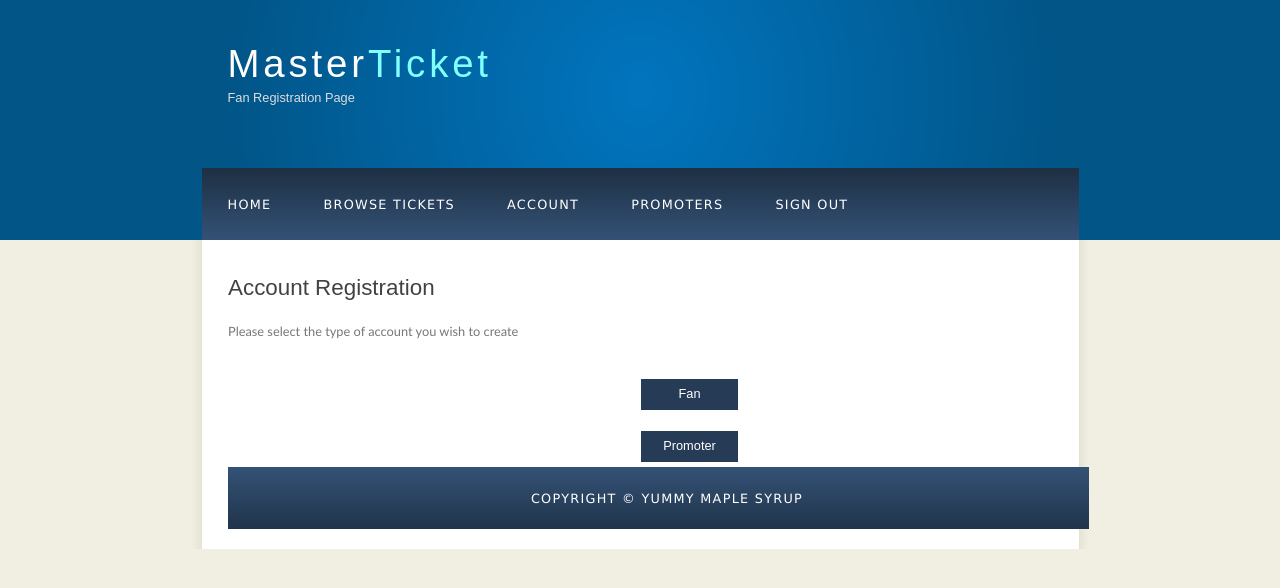
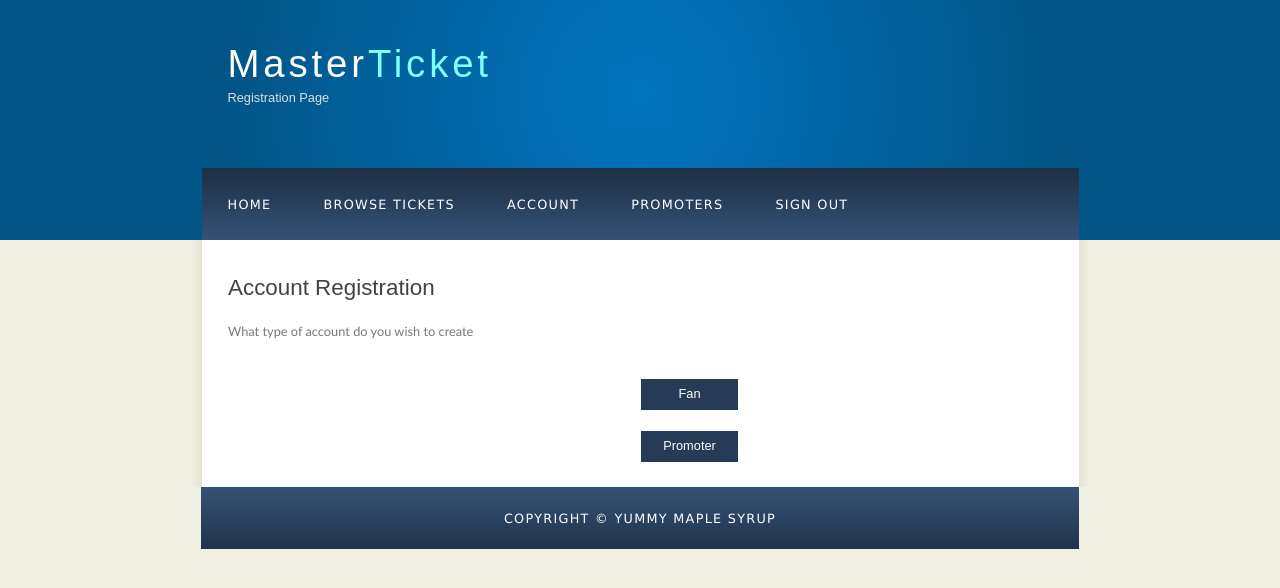
Before and after one commit to jamescote/CPSC471Website, a PHP site: page /newUser.php in a window 1280 px wide. Shown: the top 588 px of the page. Run offline with PHP 8.4, Linux system fonts and the light colour scheme; the visitor is signed in with stand-in values (Sample User, id 1).

Commit message:
fixed gui bug

```diff
--- a/newUser.php
+++ b/newUser.php
@@ -26,27 +26,25 @@
           <!-- class="logo_colour", allows you to change the colour of the text -->
           <h1><a href="index.php">Master<span class="logo_colour">Ticket</span></a></h1>
 		  <!-- Make sure you put the proper page name here -->
-          <h2>Fan Registration Page</h2>
+          <h2>Registration Page</h2>
         </div>
       </div>
       <?php include 'menu.php'; ?>
     </div>
-    <div id="content_header"></div>
     <div id="site_content">
-      <div id="content2">
+      <div id="contents">
         <!-- insert the page content here -->
         <h1>Account Registration</h1>
-        <p>Please select the type of account you wish to create</p>
+        <p>What type of account do you wish to create</p>
 
         <form action="fanRegistration.php" method="post">
           <div class="form_settings">
+            <p style="padding-top: 0px"><span>&nbsp;</span><input class="submit" type="submit" name="contact_submitted" value="Fan" /></p>
+          </div>
+        </form>
 
-            <p style="padding-top: 0px"><span>&nbsp;</span><input class="submit" type="submit" name="contact_submitted" value="Fan" /></p>
+        <form action="promoterRegistration.php" method="post">
             <div class="form_settings">
-        </form>
-        <form action="promoterRegistration.php" method="post">
-
-
             <p style="padding-top: 0px"><span>&nbsp;</span><input class="submit" type="submit" name="contact_submitted" value="Promoter" /></p>
           </div>
         </form>
@@ -54,7 +52,7 @@
     </div>
     <div id="content_footer"></div>
     <div id="footer">
-      Copyright &copy; Yummy Maple Syrup</a>
+      Copyright &copy; Yummy Maple Syrup
     </div>
   </div>
 </body>
```
